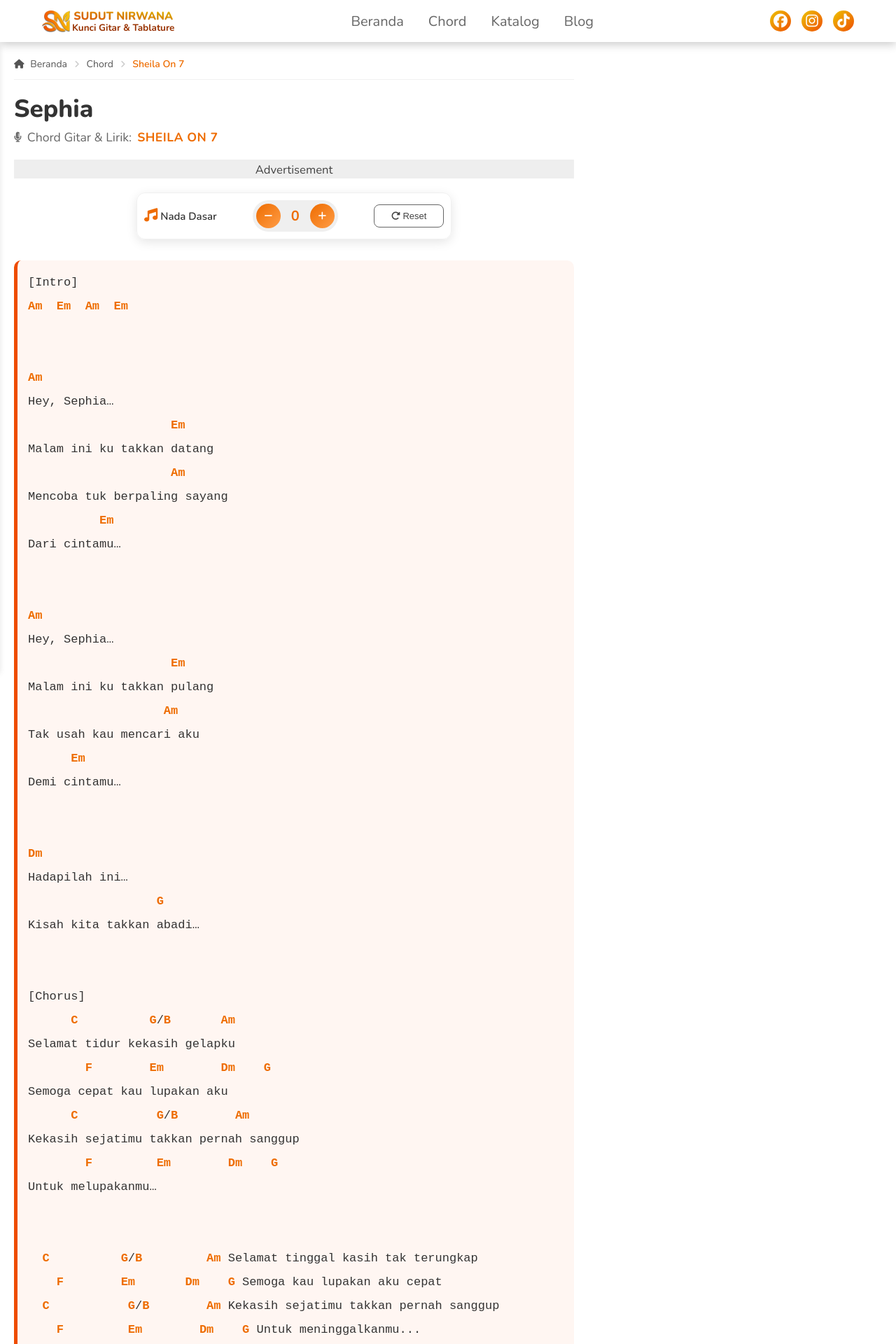
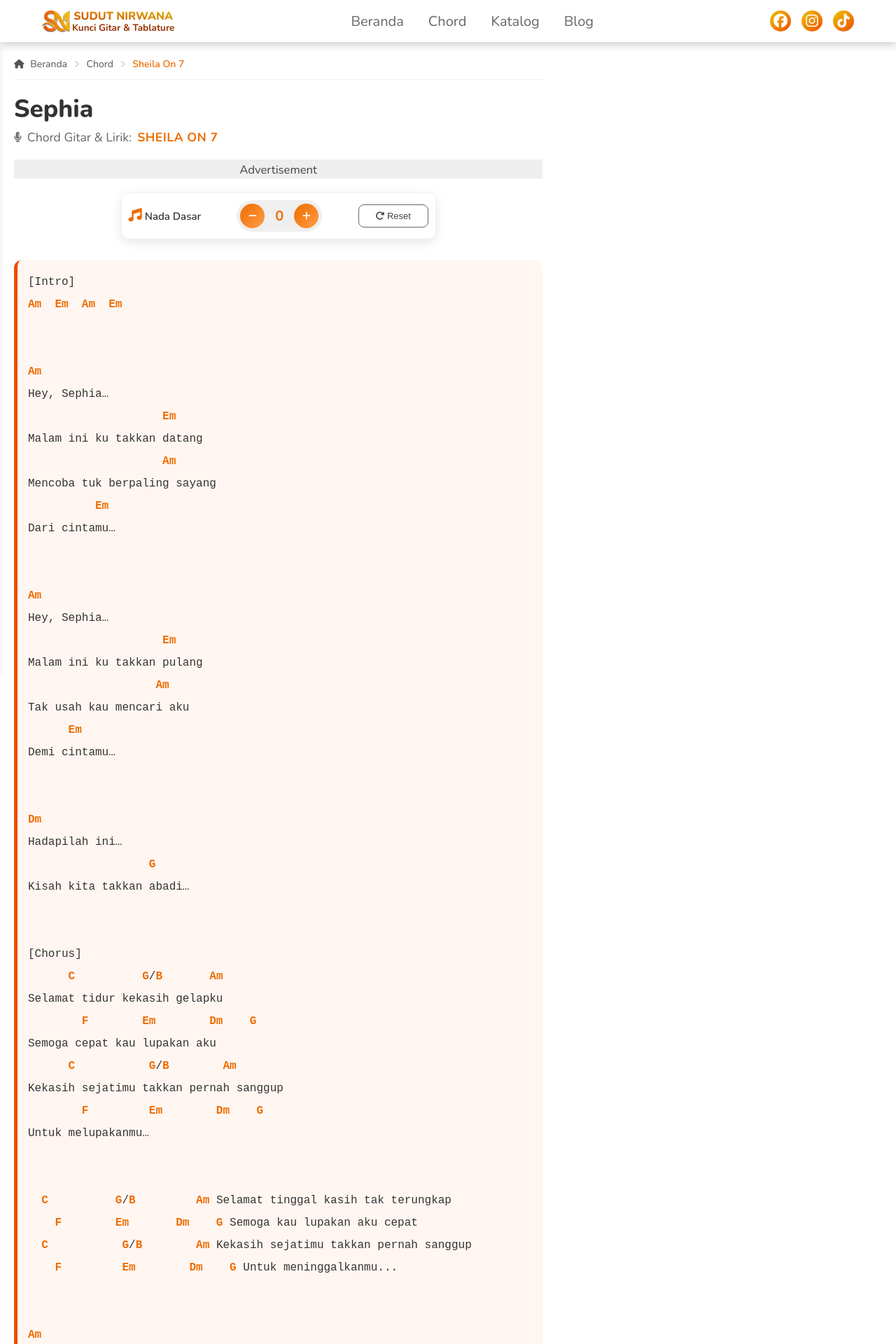
Before and after one commit to sudut-nirwana/sudut-nirwana-main, a Jekyll site: the page built from _chord/shepia-shela-on-7.md, in a window 1280 px wide. Shown: the top 1920 px of the page at 70% size. Built offline with Jekyll 4.4.1, drawn with Linux system fonts in a browser that asks for light colours; some web fonts are replaced.

Commit message:
Update chord-style.css

```diff
--- a/assets/css/chord-style.css
+++ b/assets/css/chord-style.css
@@ -257,7 +257,7 @@
 /* Styling Chord & Lirik */
 .chord-content {
    font-family: "Azeret Mono", monospace;
-   font-size: 17px;
+   font-size: 16px;
    line-height: 2;
    white-space: pre-wrap;
    color: var(--dark-grey);
@@ -266,13 +266,13 @@
    background: rgba(238,76,0,0.05);
    padding: 15px;
    margin-bottom: 40px;
-   font-weight: 400;
+   font-weight: 300;
 }
 
 /* Ini adalah class yang otomatis dibuat oleh JS */
 .chord-node {
    color: var(--primary-orange);
-   font-weight: 700;
+   font-weight: 600;
    transition: all 0.3s ease;
 }
 
```
